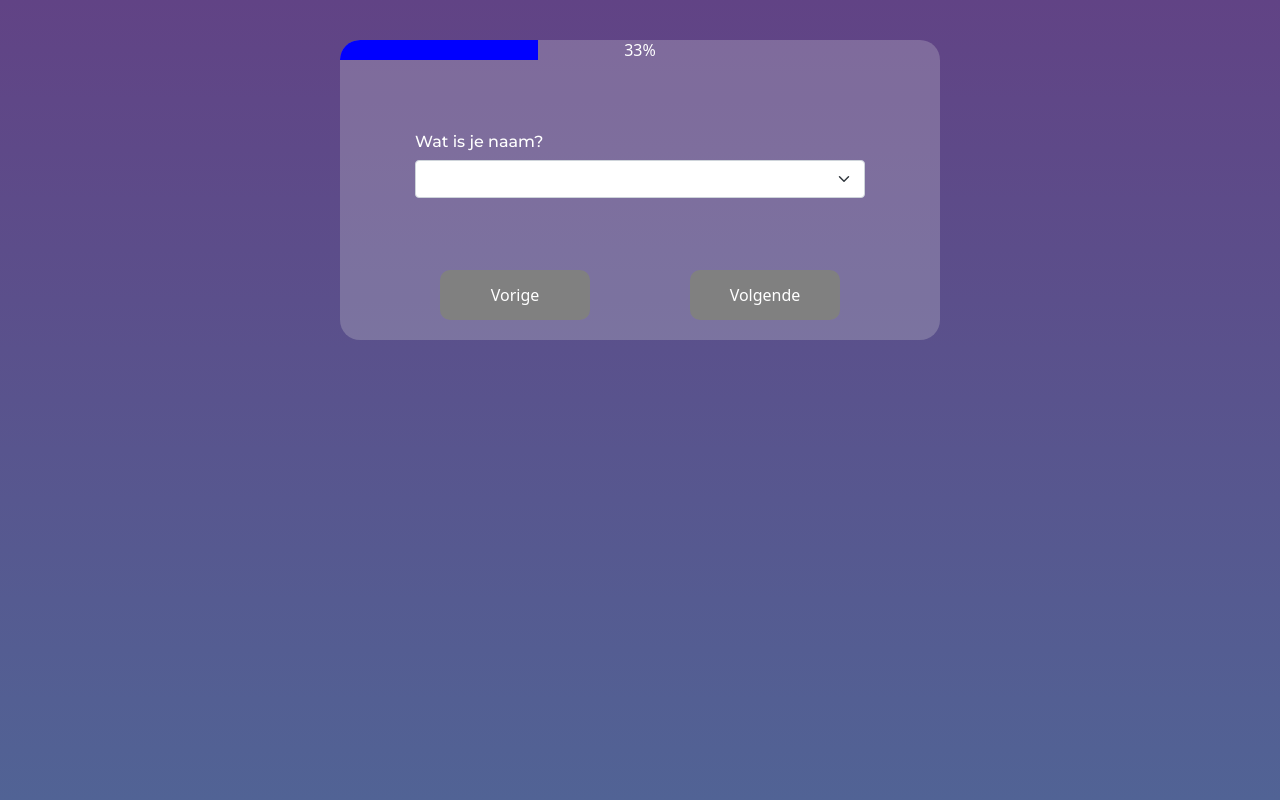
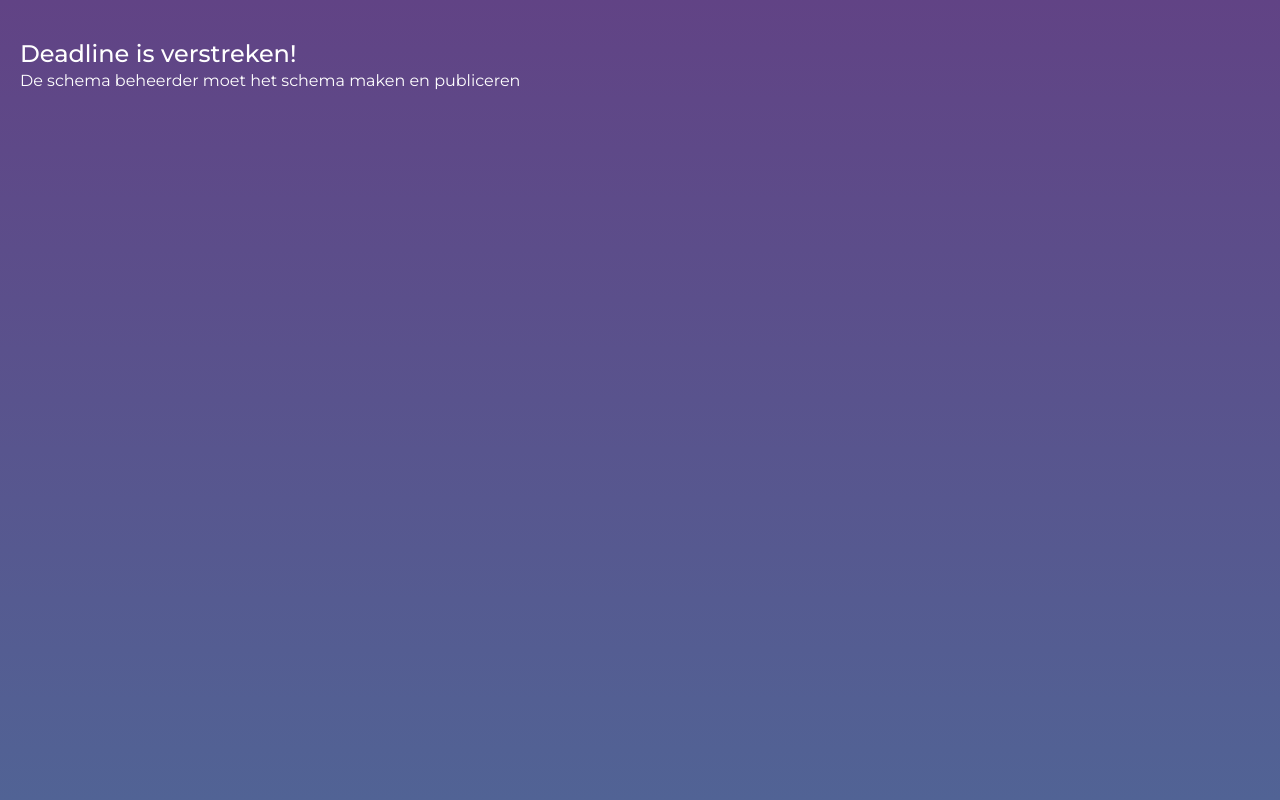
Before and after one commit to gielvgorp/MatchDayPlanner, an ASP.NET Core app: template MatchDayPlanner/MatchDayPlanner/Views/Prevention/Index.cshtml in a window 1280 px wide. Run offline with ASP.NET Core 8, Linux system fonts and the light colour scheme; the template is opened without the code that fills it, so the values that code supplies are empty; style sheets or scripts are compiled from the project's sources; some libraries are stand-ins or nearby versions.

Commit message:
Some UI changes

```diff
--- a/MatchDayPlanner/MatchDayPlanner/Controllers/HomeController.cs
+++ b/MatchDayPlanner/MatchDayPlanner/Controllers/HomeController.cs
@@ -265,6 +265,7 @@ namespace MatchDayPlanner.Controllers
             ViewBag.SharedURL = string.Format("https://localhost:7294/prevention/{0}/{1}", model.Scheme.teamID, model.Scheme.schemeID);
             ViewBag.SchemeID = scheduleID;
             ViewBag.SchemeStatus = _gameScheduleService.GetGameScheduleByID(scheduleID).scheduleStatus;
+            ViewBag.SchemeDeadline = model.Scheme.schemeDeadline.ToString() ?? "Geen deadline";
             return View(model);
         }
 
--- a/MatchDayPlanner/MatchDayPlanner/Views/Home/ManageTeam.cshtml
+++ b/MatchDayPlanner/MatchDayPlanner/Views/Home/ManageTeam.cshtml
@@ -7,7 +7,7 @@
 <link rel="stylesheet" href="~/css/manageTeam.css" asp-append-version="true" />
 
 <div class="page-content players">
-    @foreach (TeamMemberViewModel member in Model.members)
+    @foreach (TeamMemberViewModel member in Model.members.OrderByDescending(m => m.memberID == Model.teamCaptainID))
     {
         <div class="player-container">
             <h6 class="player-name text">
--- a/MatchDayPlanner/MatchDayPlanner/Views/Prevention/Index.cshtml
+++ b/MatchDayPlanner/MatchDayPlanner/Views/Prevention/Index.cshtml
@@ -13,6 +13,8 @@
 <script defer src="~/js/prevention.js"></script>
 
 <div class="page-content f-center">
+    @if(Model.Scheme.schemeDeadline > DateTime.Now)
+    {
         <div class="prevention-main-container" data-current-step="1">
             <div class="prevention-value-bar">
                 <div class="prevention-value"></div>
@@ -23,7 +25,8 @@
                     <div class="form-group w-75 m-auto">
                         <h6 class="text">Wat is je naam?</h6>
                         <select id="player-select" class="form-select mt-2">
-                        @foreach(TeamMemberViewModel player in Model.Team.members){
+                            @foreach (TeamMemberViewModel player in Model.Team.members)
+                            {
                                 <option value="@player.memberID">@player.memberName</option>
                             }
                         </select>
@@ -101,4 +104,12 @@
                 <button id="prevention-next-btn" onclick="nextStep(); getAvailabilityOfSelectedPlayer('@Model.Scheme.schemeID'); getPreventionComment('@Model.Scheme.schemeID')">Volgende</button>
             </div>
         </div>
+    }
+    else
+    {
+        <div class="d-flex flex-column w-100">
+            <h4 class="text">Deadline is verstreken!</h4>
+            <p class="text">De schema beheerder moet het schema maken en publiceren</p>
         </div>
+    }
+</div>
--- a/MatchDayPlanner/MatchDayPlanner/wwwroot/css/manageTeam.css
+++ b/MatchDayPlanner/MatchDayPlanner/wwwroot/css/manageTeam.css
@@ -7,7 +7,7 @@
 
 .player-container {
     width: 100%;
-    height: 60px;
+    min-height: 60px;
     background: var(--gray-a);
     border-radius: 10px;
     display: flex;
```
Also changed, not shown: MatchDayPlanner/MatchDayPlanner/Views/Shared/_HeaderStatsPartialView.cshtml (+2 -7 lines). Lines whose indentation alone changed are shown as unchanged.
